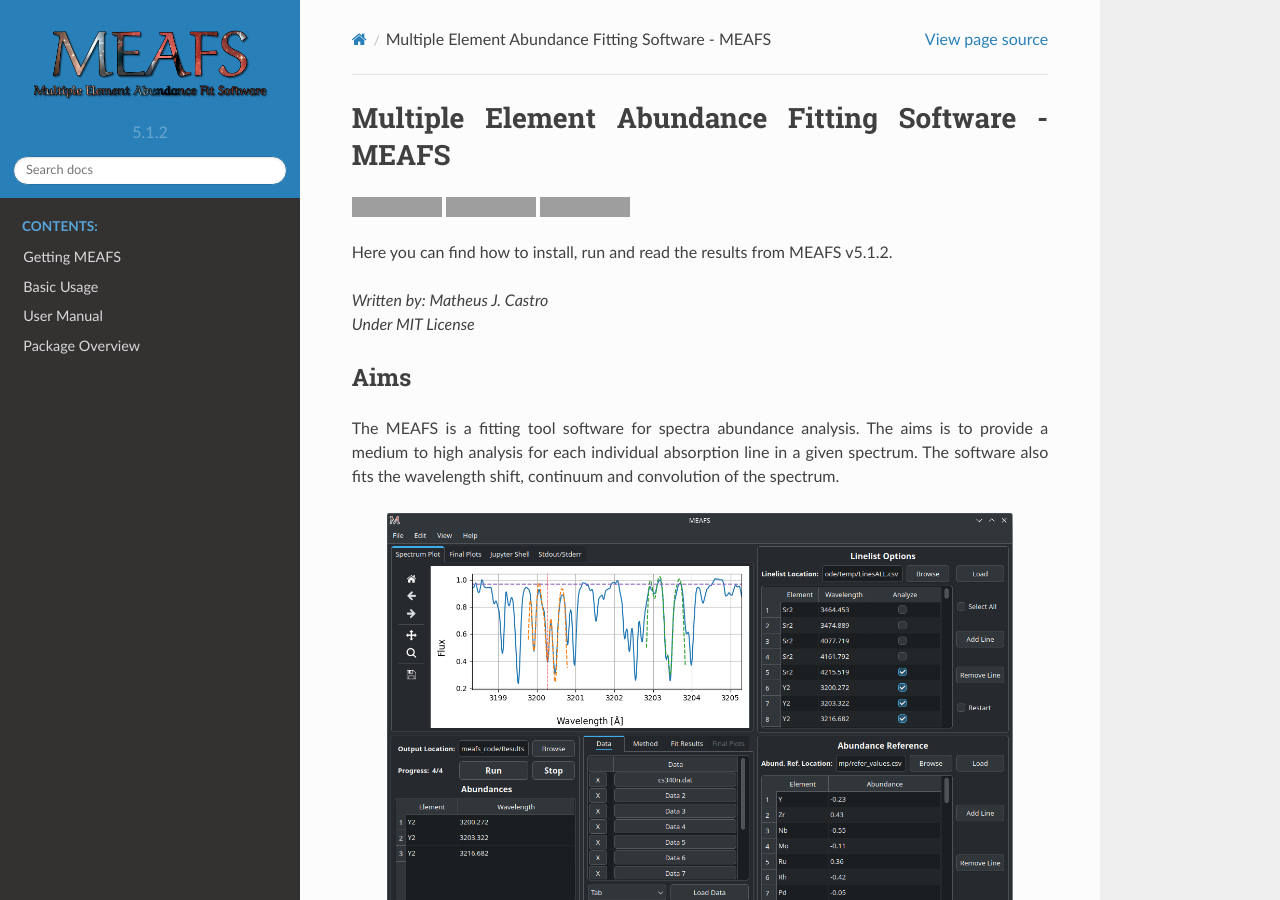
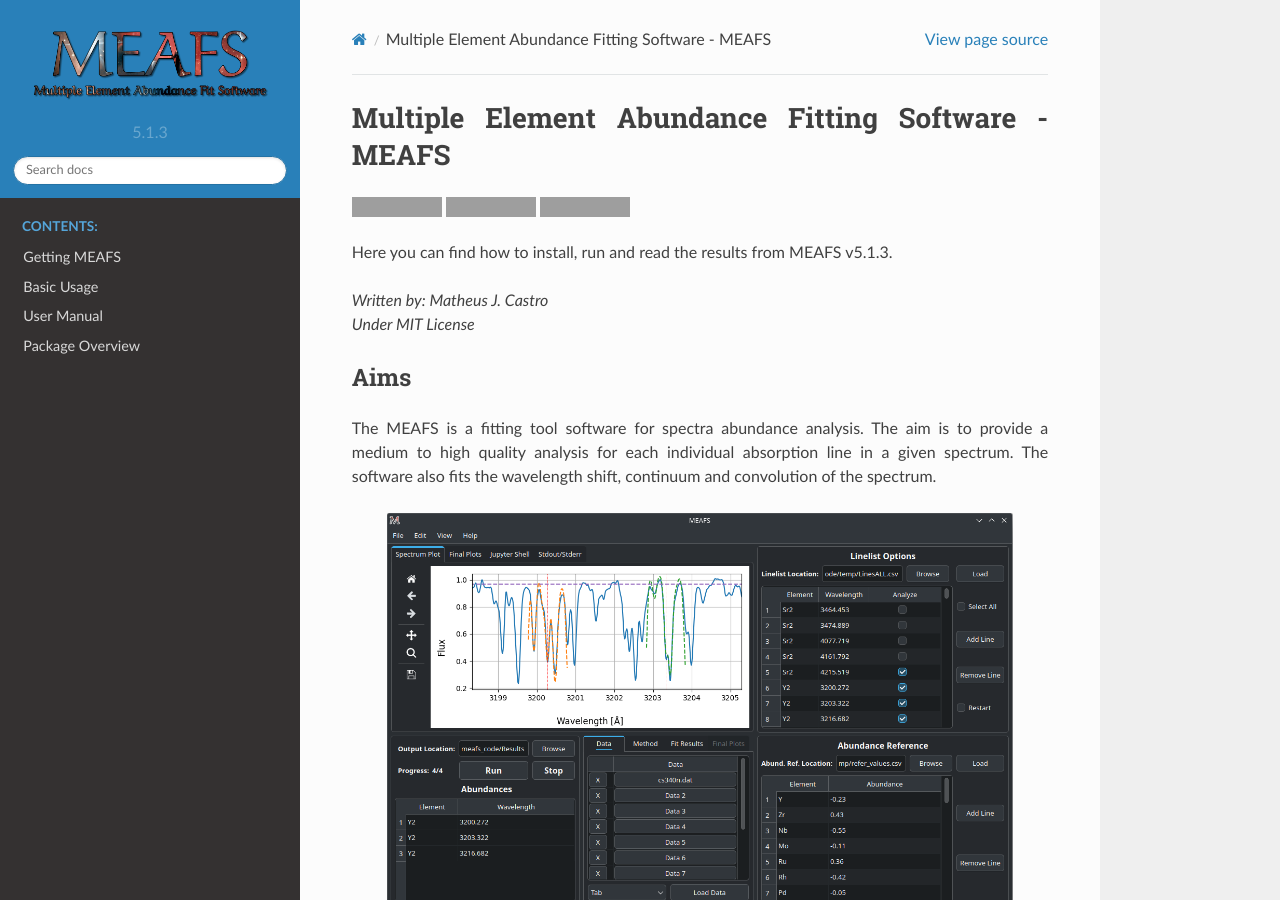
Before and after one commit to MatheusJCastro/meafs, a Sphinx documentation site: the page built from docs/index.rst, in a window 1280 px wide and 900 px high. Built offline with Sphinx 7.4.7 and the Read the Docs theme 2.0.0, drawn with Linux system fonts in a browser that asks for light colours; the version number is read from the project's files by our own code; grey boxes are pictures that could not be loaded.

Commit message:
fix aims text

```diff
--- a/docs/index.rst
+++ b/docs/index.rst
@@ -24,7 +24,7 @@ Multiple Element Abundance Fitting Software - MEAFS
 Aims
 ----
 
-The MEAFS is a fitting tool software for spectra abundance analysis. The aims is to provide a medium to high analysis for each individual absorption line in a given spectrum.
+The MEAFS is a fitting tool software for spectra abundance analysis. The aim is to provide a medium to high quality analysis for each individual absorption line in a given spectrum.
 The software also fits the wavelength shift, continuum and convolution of the spectrum.
 
 .. image:: ../meafs_code/images/Meafs_Gui.png
--- a/meafs_code/__init__.py
+++ b/meafs_code/__init__.py
@@ -1,4 +1,4 @@
-__version__ = "5.1.2"
+__version__ = "5.1.3"
 __author__ = "Matheus J. Castro"
 
 from meafs_code import gui
```
Also changed, not shown: README.md (+1 -1 lines), 1 other file.
